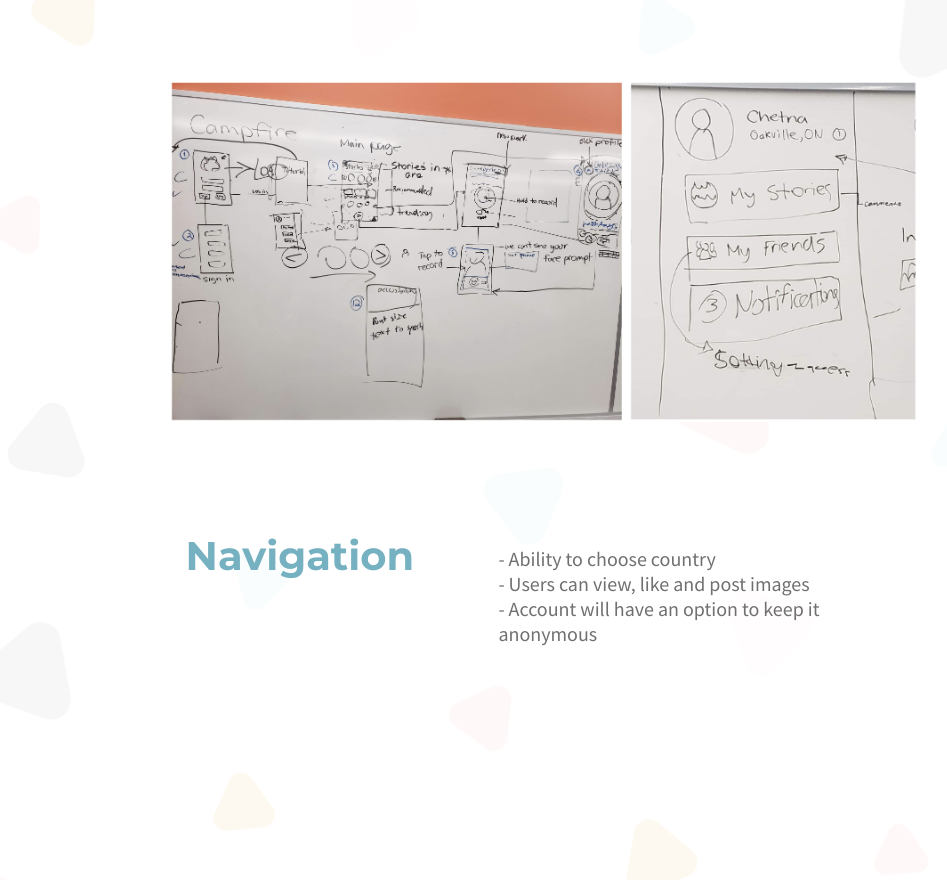
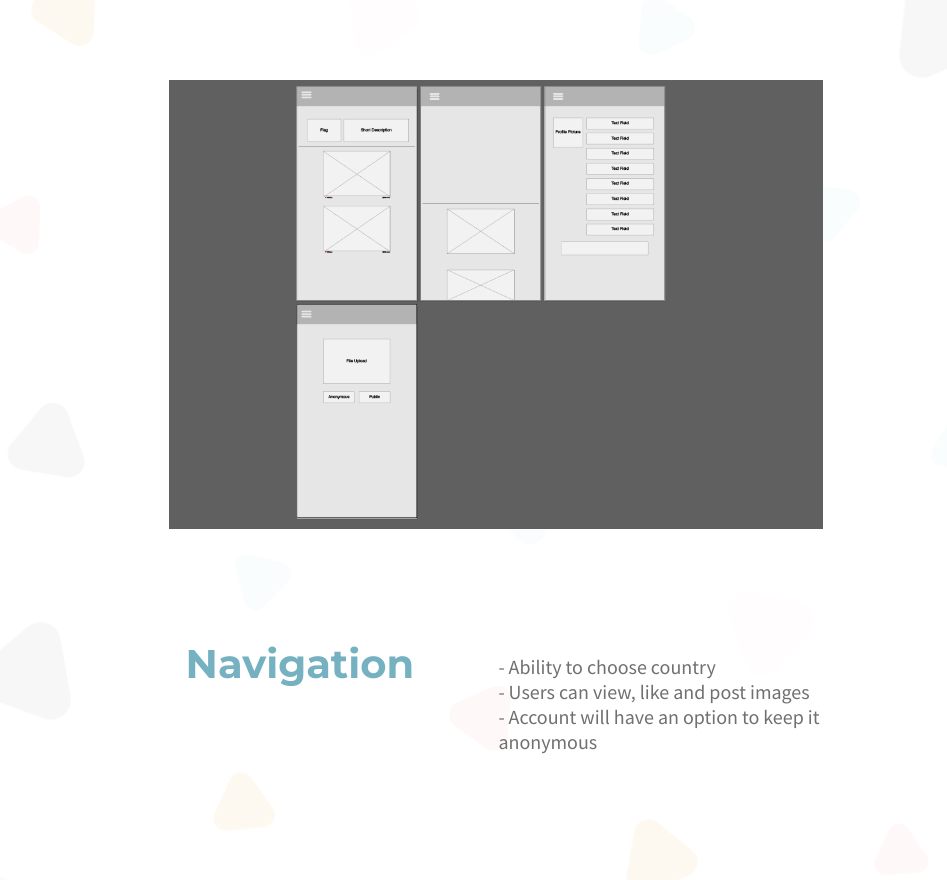
Before and after one commit to Chavvda/Chetna.github.io, a plain HTML site: page perspective.html in a window 1280 px wide. Shown: the part 4098-4978 px from the top of the page, without its empty margins (103-1050 px from the left). Drawn offline with Linux system fonts and the light colour scheme; a web font is replaced by a local one.

Commit message:
Update perspective.html

```diff
--- a/perspective.html
+++ b/perspective.html
@@ -217,7 +217,7 @@ Prevention of Art Theft<br>
 
 <!-- Image -->
               <div class="imgholder" style="margin-top:10%">
-                  <div class="image1"></div>
+                  <div class="wireframes"></div>
               </div>
 
 <!-- For title and text -->
```
